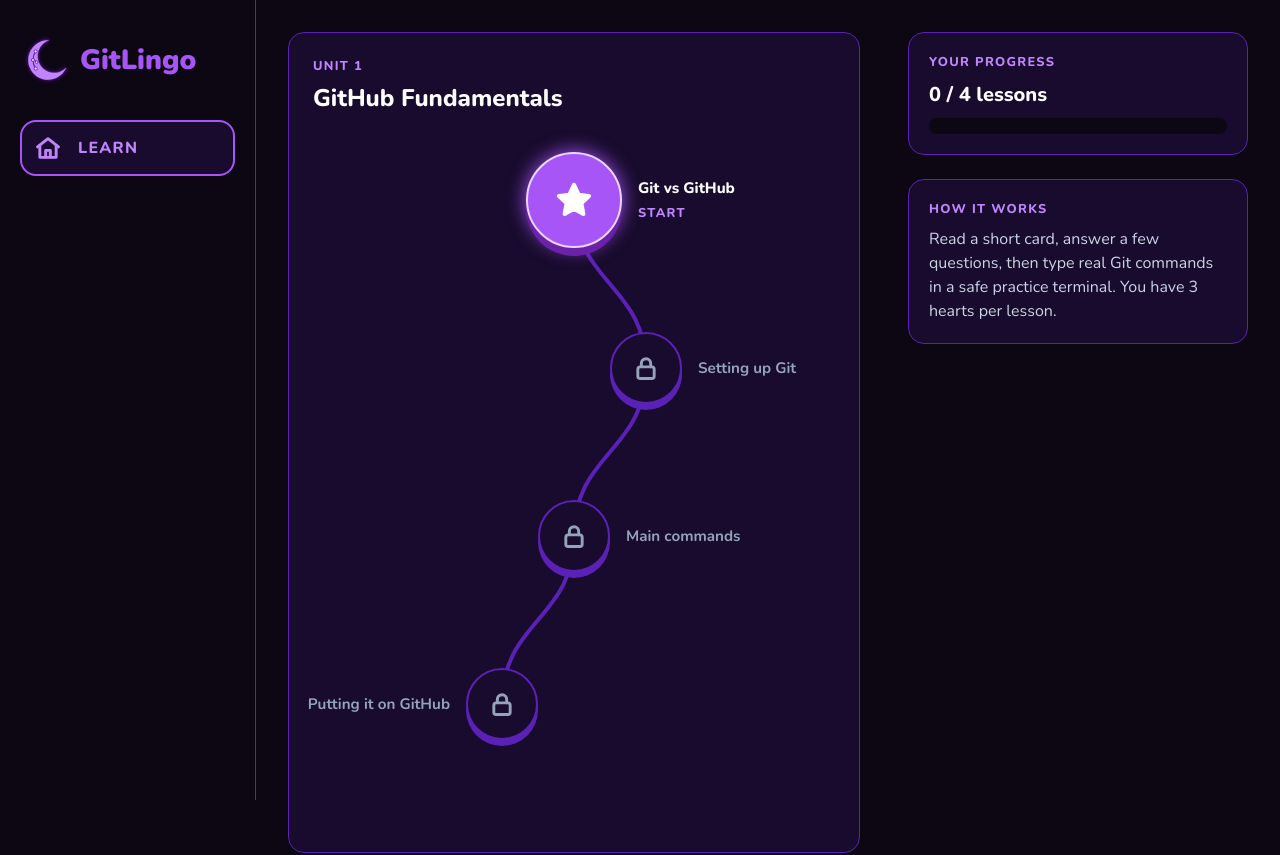
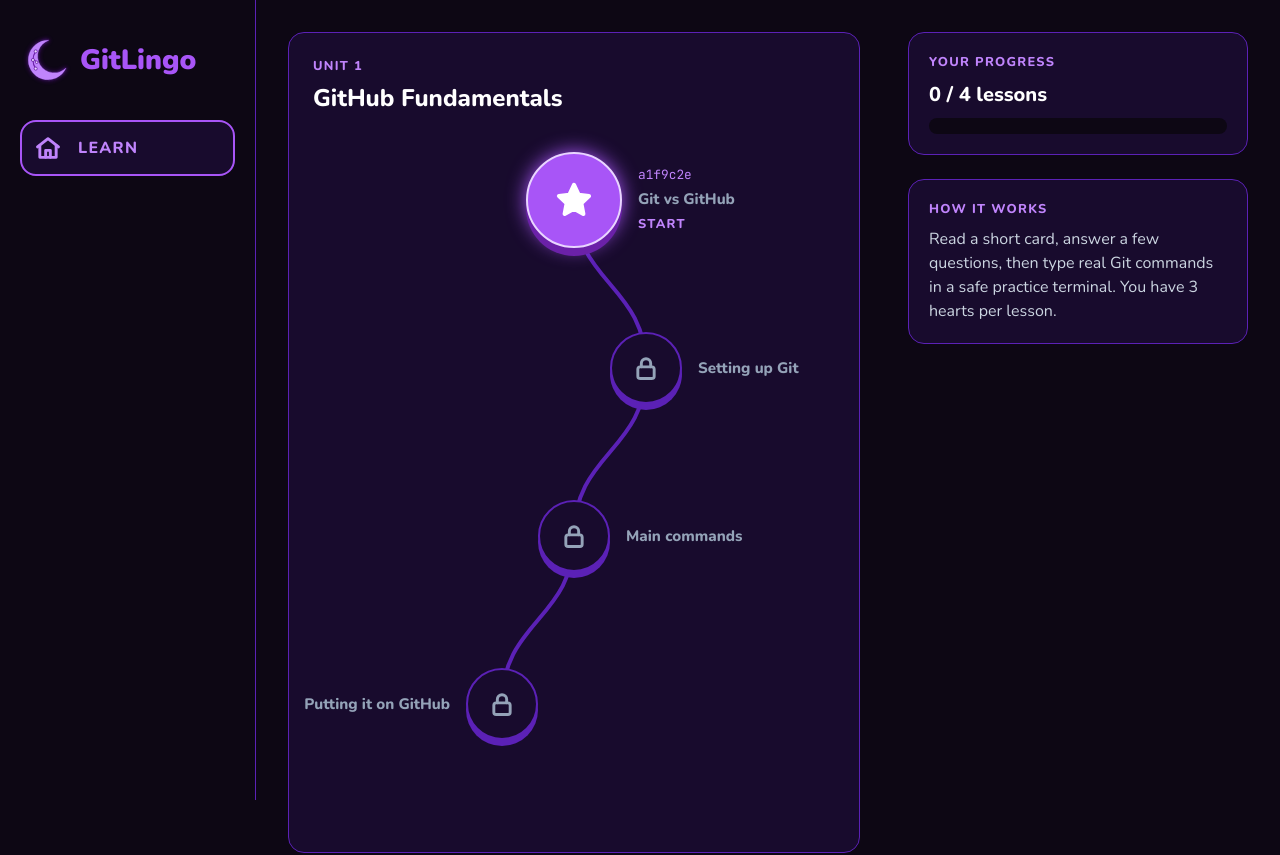
Before and after one commit to stairona/GitLingo, a React (Vite) app: page / in a window 1280 px wide. Shown: the top 855 px of the page. Built offline with nearby package versions, Linux system fonts and the light colour scheme.

Commit message:
show each lesson's commit hash next to its name
finished lessons and the current one show their hash above the name in
our code font, like a line of git log. locked lessons don't have one
yet, the same way a commit only gets its hash once it's made.

```diff
--- a/src/components/LessonBubble.css
+++ b/src/components/LessonBubble.css
@@ -54,6 +54,13 @@
   transition: transform 0.1s, box-shadow 0.1s, filter 0.15s;
 }
 
+/* The commit hash, in our code font, like a line of git log. */
+.lesson-bubble__hash {
+  font-family: var(--font-mono);
+  font-size: var(--text-xs);
+  color: var(--accent-light);
+}
+
 .lesson-bubble__title {
   color: var(--text-muted);
   font-size: var(--text-sm);
@@ -101,7 +108,14 @@
   outline-offset: 6px;
 }
 
-.lesson-bubble--current .lesson-bubble__title {
+.lesson-bubble--current /* The commit hash, in our code font, like a line of git log. */
+.lesson-bubble__hash {
+  font-family: var(--font-mono);
+  font-size: var(--text-xs);
+  color: var(--accent-light);
+}
+
+.lesson-bubble__title {
   color: var(--text);
   font-weight: 800;
 }
@@ -121,7 +135,14 @@
   cursor: not-allowed;
 }
 
-.lesson-bubble--locked .lesson-bubble__title {
+.lesson-bubble--locked /* The commit hash, in our code font, like a line of git log. */
+.lesson-bubble__hash {
+  font-family: var(--font-mono);
+  font-size: var(--text-xs);
+  color: var(--accent-light);
+}
+
+.lesson-bubble__title {
   color: var(--text-dim);
 }
 
--- a/src/components/LessonBubble.jsx
+++ b/src/components/LessonBubble.jsx
@@ -12,8 +12,11 @@ const ICONS = {
 // status is 'done', 'current' or 'locked'. Only the current lesson can be clicked.
 // labelSide ('left' or 'right') puts the name on the outside of the path's bend,
 // so the line joining the lessons never runs through the text.
-function LessonBubble({ title, status, labelSide, onStart }) {
+// hash is the lesson's short commit code. Like in Git, a commit only exists once
+// you get there, so locked lessons don't show one yet.
+function LessonBubble({ title, hash, status, labelSide, onStart }) {
   const isCurrent = status === 'current'
+  const showHash = status !== 'locked'
 
   return (
     <div className={`lesson-bubble lesson-bubble--${status} lesson-bubble--label-${labelSide}`}>
@@ -29,6 +32,7 @@ function LessonBubble({ title, status, labelSide, onStart }) {
         </button>
       </div>
       <div className="lesson-bubble__label">
+        {showHash && <code className="lesson-bubble__hash">{hash}</code>}
         <span className="lesson-bubble__title">{title}</span>
         {isCurrent && <span className="lesson-bubble__start">Start</span>}
       </div>
--- a/src/pages/Home.jsx
+++ b/src/pages/Home.jsx
@@ -39,6 +39,7 @@ function Home({ completedLessons, onStartLesson }) {
             >
               <LessonBubble
                 title={lesson.title}
+                hash={lesson.hash}
                 status={getLessonStatus(lesson.id, index, firstUnfinishedIndex, completedLessons)}
                 labelSide={getPathOffset(index) < 0 ? 'left' : 'right'}
                 onStart={() => onStartLesson(lesson.id)}
```
